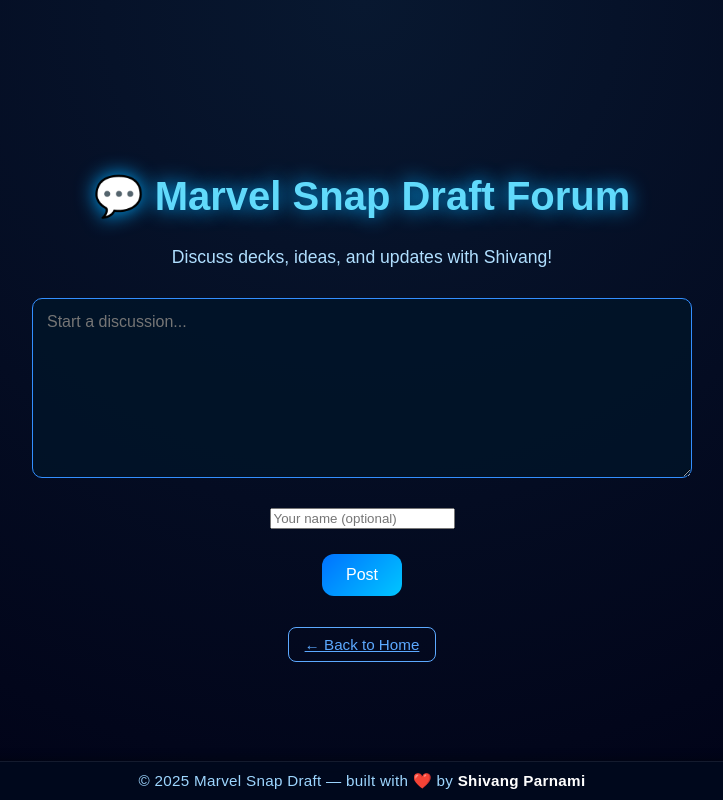
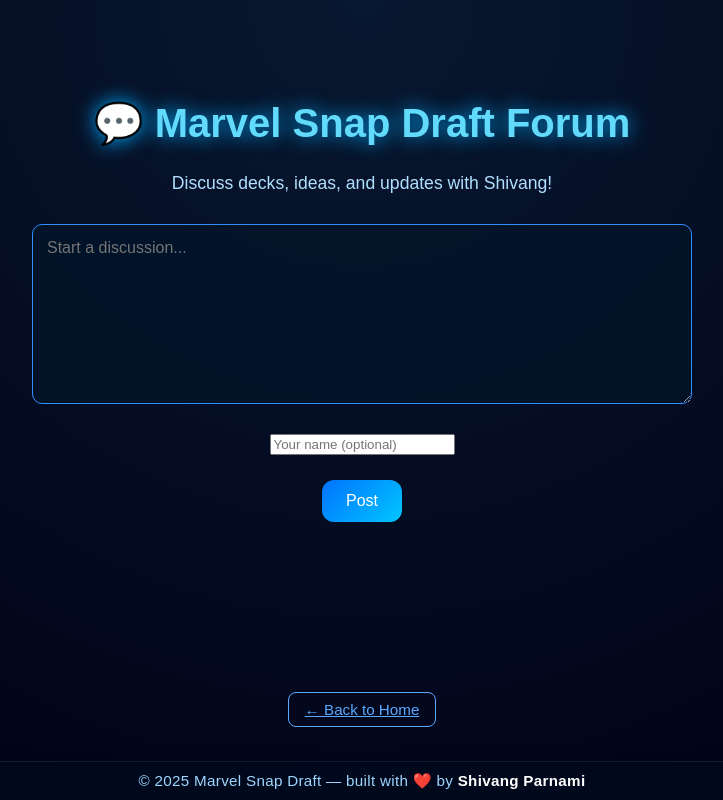
Before and after one commit to Pyrogrammer404/MarvelSnapDraft, a Flask app: page /forum in a window 1280 px wide. Shown: the whole page, without its empty margins (278-1001 px from the left). Run offline with Flask 3, Linux system fonts and the light colour scheme.

Commit message:
Update style.css

```diff
--- a/static/style.css
+++ b/static/style.css
@@ -623,3 +623,19 @@
   background: rgba(0, 10, 30, 0.8);
   color: white;
 }
+
+/* Fix Back Button Overlap */
+.forum-container {
+  margin-top: 30px;
+  display: flex;
+  flex-direction: column;
+  gap: 20px;
+  padding-bottom: 100px; /* prevents footer overlap */
+}
+
+.back-btn {
+  display: inline-block;
+  margin-top: 30px;
+  position: relative;
+  z-index: 5;
+}
```
